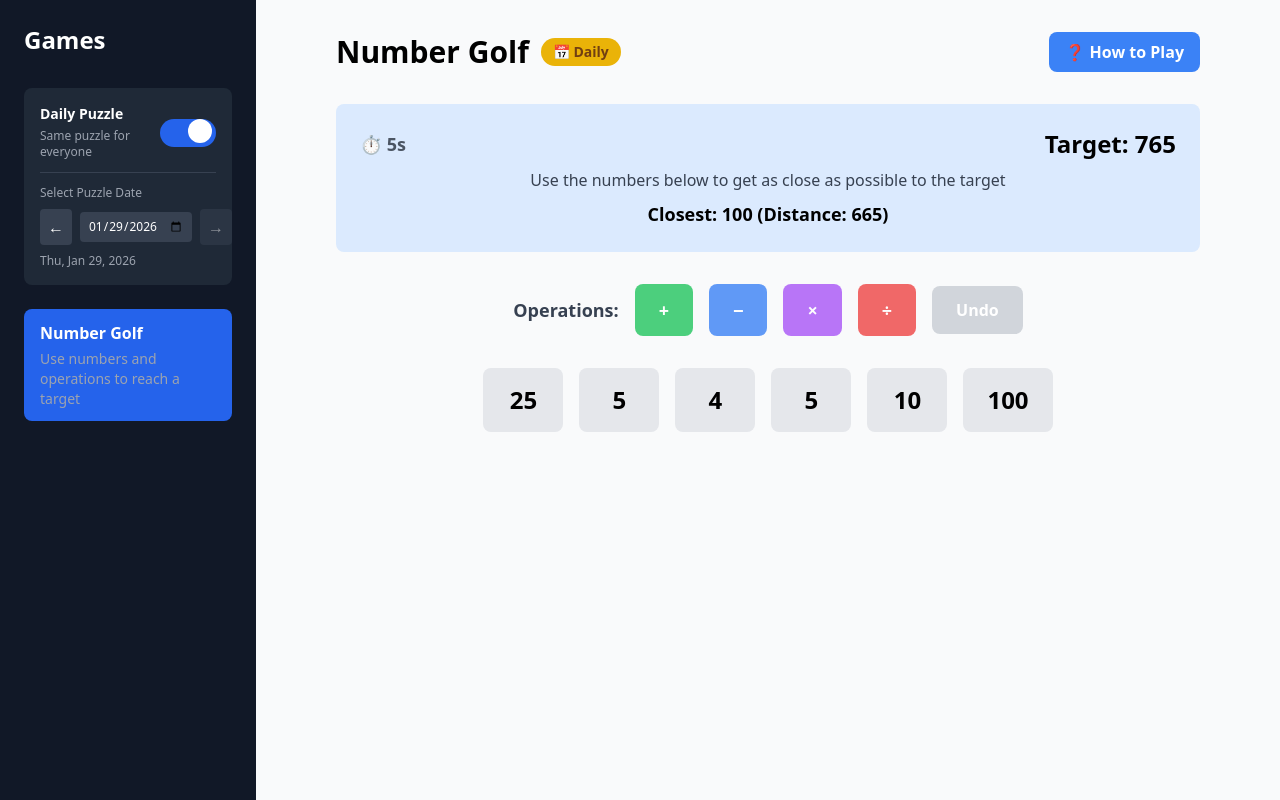
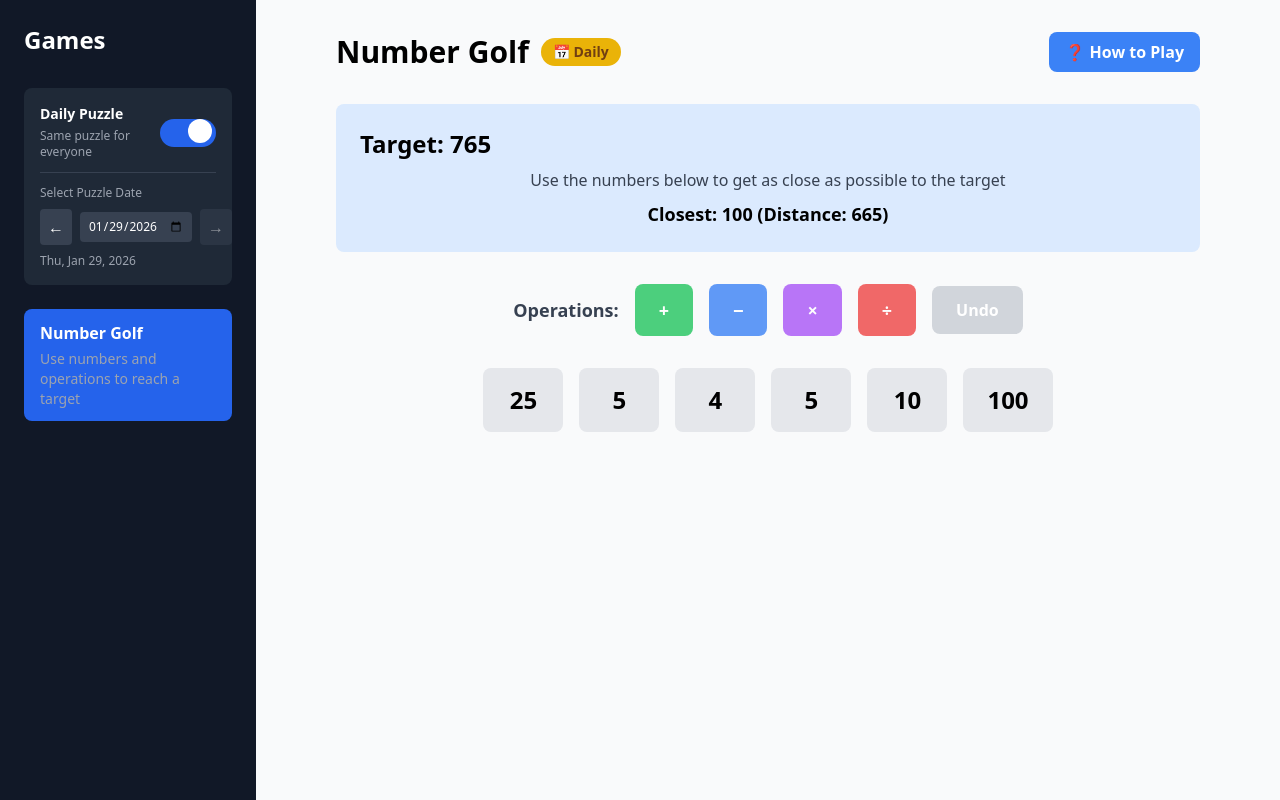
Before and after one commit to jeethsuresh/games, a Next.js app: page /games/number-puzzle in a window 1280 px wide. Built offline with nearby package versions, Linux system fonts and the light colour scheme.

Commit message:
removed timer

```diff
--- a/app/games/number-puzzle/NumberPuzzle.tsx
+++ b/app/games/number-puzzle/NumberPuzzle.tsx
@@ -19,7 +19,6 @@ interface SavedGameState {
   numbers: NumberWithState[];
   history: string[];
   distanceEmojis: string[];
-  elapsedTime: number;
   gameEnded: boolean;
   target: number;
   puzzleDate: string; // For daily mode - to check if it's a new day
@@ -153,16 +152,6 @@ function getRatingEmoji(distance: number): string {
   return "😬";
 }
 
-
-function formatTime(seconds: number): string {
-  const mins = Math.floor(seconds / 60);
-  const secs = seconds % 60;
-  if (mins > 0) {
-    return `${mins}m ${secs}s`;
-  }
-  return `${secs}s`;
-}
-
 function formatDateForDisplay(dateString: string): string {
   const date = new Date(dateString + "T00:00:00");
   return date.toLocaleDateString("en-US", {
@@ -186,9 +175,7 @@ export function NumberPuzzle() {
   const [selectedNumberIndex, setSelectedNumberIndex] = useState<number | null>(null);
   const [selectedOperation, setSelectedOperation] = useState<string | null>(null);
   const [previousStates, setPreviousStates] = useState<GameState[]>([]);
-  const [elapsedTime, setElapsedTime] = useState(0);
   const [gameEnded, setGameEnded] = useState(false);
-  const intervalRef = useRef<NodeJS.Timeout | null>(null);
   const hasCheckedDateRef = useRef(false);
   const previousTargetRef = useRef<number | null>(null);
 
@@ -235,7 +222,6 @@ export function NumberPuzzle() {
       setNumbers(generated.numbers.map((value) => ({ value, used: false })));
       setHistory([]);
       setDistanceEmojis([]);
-      setElapsedTime(0);
       setGameEnded(false);
       setPreviousStates([]);
     }
@@ -262,7 +248,6 @@ export function NumberPuzzle() {
         setNumbers(savedState.numbers);
         setHistory(savedState.history);
         setDistanceEmojis(savedState.distanceEmojis);
-        setElapsedTime(savedState.elapsedTime);
         setGameEnded(savedState.gameEnded);
         // Reset undo history on page reload - don't persist it
         setPreviousStates([]);
@@ -275,7 +260,6 @@ export function NumberPuzzle() {
         setNumbers(generated.numbers.map((value) => ({ value, used: false })));
         setHistory([]);
         setDistanceEmojis([]);
-        setElapsedTime(0);
         setGameEnded(false);
         // Clear undo history for new puzzle
         setPreviousStates([]);
@@ -291,7 +275,6 @@ export function NumberPuzzle() {
         numbers,
         history,
         distanceEmojis,
-        elapsedTime,
         gameEnded,
         target,
         puzzleDate: dateKey,
@@ -302,7 +285,7 @@ export function NumberPuzzle() {
       const storageKey = dailyMode ? `numberPuzzleState_${selectedDate}` : "numberPuzzleState_random";
       localStorage.setItem(storageKey, JSON.stringify(savedState));
     }
-  }, [numbers, history, distanceEmojis, elapsedTime, gameEnded, target, dailyMode, puzzleData, solution, selectedDate]);
+  }, [numbers, history, distanceEmojis, gameEnded, target, dailyMode, puzzleData, solution, selectedDate]);
 
   // Clear undo history when target number changes (but not on initial load)
   useEffect(() => {
@@ -312,26 +295,6 @@ export function NumberPuzzle() {
     }
     previousTargetRef.current = target;
   }, [target]);
-
-
-  // Timer effect
-  useEffect(() => {
-    if (!gameEnded) {
-      intervalRef.current = setInterval(() => {
-        setElapsedTime((prev) => prev + 1);
-      }, 1000);
-    } else {
-      if (intervalRef.current) {
-        clearInterval(intervalRef.current);
-      }
-    }
-
-    return () => {
-      if (intervalRef.current) {
-        clearInterval(intervalRef.current);
-      }
-    };
-  }, [gameEnded]);
 
   // Check for game end
   useEffect(() => {
@@ -473,7 +436,6 @@ export function NumberPuzzle() {
       localStorage.removeItem(`numberPuzzleState_${selectedDate}`);
     }
 
-    setElapsedTime(0);
     setGameEnded(false);
     // Regenerate puzzle with same seed if daily mode, or new timestamp seed for random mode
     const seed = dailyMode ? selectedDate : `random_${Date.now()}`;
@@ -540,7 +502,7 @@ export function NumberPuzzle() {
       : "❌";
     const todayDate = getDailyPuzzleDate();
     const dateText = formatDateForDisplay(todayDate);
-    return `Number golf: ${dateText}\nTime: ${formatTime(elapsedTime)}\n${emojiRow}${finalEmoji}`;
+    return `Number golf: ${dateText}\n${emojiRow}${finalEmoji}`;
   };
 
   const copyToClipboard = async () => {
@@ -641,9 +603,6 @@ export function NumberPuzzle() {
         "bg-blue-100"
       }`}>
         <div className="flex flex-col sm:flex-row justify-between items-center gap-2 mb-2">
-          <div className="text-base sm:text-lg font-semibold text-gray-600">
-            ⏱️ {formatTime(elapsedTime)}
-          </div>
           <h2 className="text-xl sm:text-2xl font-bold">Target: {target}</h2>
           {hasWon && distance !== null && (
             <div className="text-xl sm:text-2xl">{ratingEmoji}</div>
@@ -813,7 +772,6 @@ export function NumberPuzzle() {
             {hasWon && distanceEmojis.length === 0 && <span>{ratingEmoji}</span>}
             {hasLost && <span>❌</span>}
           </div>
-          <p className="text-base sm:text-lg text-purple-700 mb-4">Time: {formatTime(elapsedTime)}</p>
           {isTodayPuzzle && (
             <div className="flex flex-col sm:flex-row gap-3 justify-center items-center">
               <button
```
Also changed, not shown: store/puzzleStore.ts (line endings or trailing spaces).
